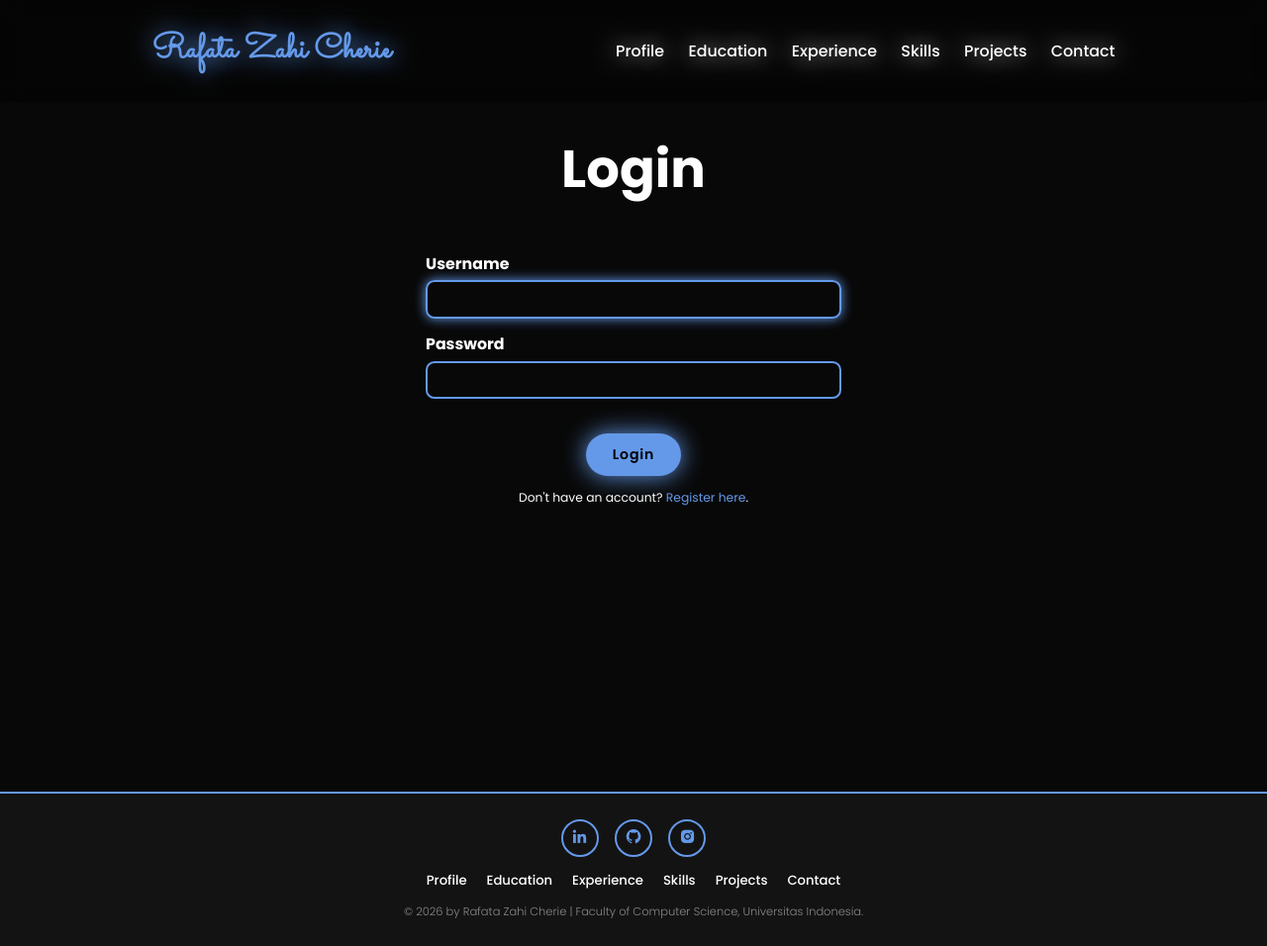
After one commit to rafatacherie/myportofolio, a Django app: page /login/ in a window 1280 px wide. The commit adds this page. Shown: the whole page at 99% size. Run offline with Django 5.2, Linux system fonts and the light colour scheme.

Commit message:
Tutorial 04: Implementasi Autentikasi, Session, dan Cookie

```diff
--- a/main/models.py
+++ b/main/models.py
@@ -1,5 +1,6 @@
 import uuid
 from django.db import models
+from django.contrib.auth.models import User
 
 class Experience(models.Model):
     EXPERIENCE_CHOICES = [
@@ -81,6 +82,7 @@ class Project(models.Model):
     tech_stack = models.CharField(max_length=255)
     project_url = models.URLField(blank=True)
     project_image_url = models.URLField(blank=True, max_length=500)
+    starred_by = models.ManyToManyField(User, related_name="starred_projects", blank=True)
 
     def __str__(self):
         return self.title
--- a/main/urls.py
+++ b/main/urls.py
@@ -13,6 +13,10 @@ from main.views import (
     create_project,
     delete_project,
     get_projects_json,
+    toggle_star,
+    register,
+    login_user,
+    logout_user,
 )
 
 app_name = "main"
@@ -30,4 +34,8 @@ urlpatterns = [
     path("projects/add/", create_project, name="create_project"),
     path("projects/<uuid:project_id>/delete/", delete_project, name="delete_project"),
     path("api/projects/", get_projects_json, name="get_projects_json"),
+    path("projects/<uuid:project_id>/star/", toggle_star, name="toggle_star"),
+    path("register/", register, name="register"),
+    path("login/", login_user, name="login"),
+    path("logout/", logout_user, name="logout"),
 ]
--- a/main/views.py
+++ b/main/views.py
@@ -1,4 +1,10 @@
+import datetime
 from django.contrib import messages
+from django.contrib.auth import login, logout
+from django.contrib.auth.forms import AuthenticationForm, UserCreationForm
+from django.shortcuts import redirect, render
+from django.contrib.auth.decorators import login_required
+from django.core.exceptions import PermissionDenied
 from django.core import serializers
 from django.http import HttpResponse
 from django.shortcuts import get_object_or_404, redirect, render
@@ -8,6 +14,7 @@ from main.models import Project, Education, Experience, Skill, Contact
 
 
 def show_main(request):
+    last_login = request.COOKIES.get('last_login', 'No login session / Cookie not found')
     context = {
         "name": "Rafata Zahi Cherie",
         "short_name": "Rafata",
@@ -18,6 +25,7 @@ def show_main(request):
             "evolving knowledge of data, systems, and business processes. With a growth-oriented "
             "mindset, I am always eager to learn, take on challenges, and develop my skills."
         ),
+        "last_login": last_login,
     }
     return render(request, "index.html", context)
 
@@ -39,7 +47,6 @@ def get_experience_json(request):
     experiences_json = serializers.serialize("json", experiences)
     return HttpResponse(experiences_json, content_type="application/json")
 
-
 def show_experience(request):
     json_response = get_experience_json(request)
 
@@ -57,8 +64,11 @@ def show_experience(request):
     }
     return render(request, "experience.html", context)
 
+@login_required(login_url="/login/")
+def create_experience(request):
+    if not request.user.is_superuser:
+        raise PermissionDenied
 
-def create_experience(request):
     form = ExperienceForm(request.POST or None)
 
     if request.method == "POST" and form.is_valid():
@@ -72,8 +82,11 @@ def create_experience(request):
     }
     return render(request, "experience_form.html", context)
 
+@login_required(login_url="/login/")
+def delete_experience(request, experience_id):
+    if not request.user.is_superuser:
+        raise PermissionDenied
 
-def delete_experience(request, experience_id):
     experience = get_object_or_404(Experience, pk=experience_id)
 
     if request.method == "POST":
@@ -105,9 +118,8 @@ def get_projects_json(request):
     if title_query:
         projects = projects.filter(title__icontains=title_query)
 
-    projects_json = serializers.serialize("json", projects)
+    projects_json = serializers.serialize("json", projects, use_natural_foreign_keys=True)
     return HttpResponse(projects_json, content_type="application/json")
-
 
 def show_projects(request):
     json_response = get_projects_json(request)
@@ -126,8 +138,11 @@ def show_projects(request):
     }
     return render(request, "project.html", context)
 
+@login_required(login_url="/login/")
+def create_project(request):
+    if not request.user.is_superuser:
+        raise PermissionDenied
 
-def create_project(request):
     form = ProjectForm(request.POST or None)
 
     if request.method == "POST" and form.is_valid():
@@ -141,8 +156,11 @@ def create_project(request):
     }
     return render(request, "projects_form.html", context)
 
+@login_required(login_url="/login/")
+def delete_project(request, project_id):
+    if not request.user.is_superuser:
+        raise PermissionDenied
 
-def delete_project(request, project_id):
     project = get_object_or_404(Project, pk=project_id)
 
     if request.method == "POST":
@@ -151,3 +169,46 @@ def delete_project(request, project_id):
         return redirect("main:show_projects")
 
     return redirect("main:show_projects")
+
+@login_required(login_url="/login/")
+def toggle_star(request, project_id):
+    form = ProjectForm(request.POST or None)
+    project = get_object_or_404(Project, pk=project_id)
+
+    if request.method == "POST":
+        if request.user in project.starred_by.all():
+            project.starred_by.remove(request.user)
+        else:
+            project.starred_by.add(request.user)
+
+    return redirect("main:show_projects")
+
+def register(request):
+    form = UserCreationForm(request.POST or None)
+
+    if request.method == "POST" and form.is_valid():
+        form.save()
+        messages.success(request, "Account successfully created. Please login.")
+        return redirect("main:login")
+
+    context = {"name": "Rafata Zahi Cherie", "form": form}
+    return render(request, "register.html", context)
+
+def login_user(request):
+    form = AuthenticationForm(request, data=request.POST or None)
+
+    if request.method == "POST" and form.is_valid():
+        user = form.get_user()
+        login(request, user)
+        response = redirect("main:show_main")
+        response.set_cookie('last_login', datetime.datetime.now().strftime('%Y-%m-%d %H:%M:%S'))
+        return response
+
+    context = {"name": "Rafata Zahi Cherie", "form": form}
+    return render(request, "login.html", context)
+
+def logout_user(request):
+    logout(request)
+    response = redirect("main:show_main")
+    response.delete_cookie('last_login')
+    return response
--- a/portofolio/settings.py
+++ b/portofolio/settings.py
@@ -72,6 +72,7 @@ TEMPLATES = [
         'APP_DIRS': True,
         'OPTIONS': {
             'context_processors': [
+                'django.template.context_processors.debug',
                 'django.template.context_processors.request',
                 'django.contrib.auth.context_processors.auth',
                 'django.contrib.messages.context_processors.messages',
--- a/static/css/style.css
+++ b/static/css/style.css
@@ -70,7 +70,7 @@ body {
 .navbar a {
     font-size: 1.8rem;
     color: var(--text-color);
-    margin-left: 4rem;                    /* Jarak antar menu navigasi */
+    margin-left: 2.5rem;                    /* Jarak antar menu navigasi */
     font-weight: 500;
     transition: 0.3s ease;
     border-bottom: 3px solid transparent; /* Garis bawah bawaan dibuat tidak terlihat */
@@ -1644,6 +1644,26 @@ ditumpuk jadi satu kolom vertikal agar tidak menumpuk */
     margin: 0 auto;
 }
 
+.auth-form {
+    max-width: 420px;
+}
+
+.auth-form .project-form-actions {
+    justify-content: center;
+}
+
+.auth-note {
+    max-width: 420px;
+    margin: 1.5rem auto 0;
+    text-align: center;
+    font-size: 1.4rem;
+    color: var(--text-color);
+}
+
+.auth-note a {
+    color: var(--main-color);
+}
+
 /* Jarak antar box input pada form */
 .form-group {
     margin-bottom: 1.5rem;
@@ -1775,3 +1795,35 @@ ditumpuk jadi satu kolom vertikal agar tidak menumpuk */
         width: min(85%, 380px);
     }
 }
+
+/* .nav-user {
+    color: var(--main-color);
+    font-weight: 600;
+    margin-left: 4rem;
+} */
+
+.last-login {
+    display: block;
+    width: 100%;
+    margin-top: 2rem;
+    margin-left: 0;
+    font-size: 1.3rem;
+    opacity: 0.7;
+    text-align: left;
+}
+
+.star-form {
+    display: inline;
+}
+
+.btn.is-starred {
+    background: var(--main-color);
+}
+
+.star-count {
+    padding: 0.05rem 0.4rem;
+    border-radius: 999px;
+    background: #CFEBFF;
+    font-size: 1.1rem;
+    margin-left: 0.3rem;
+}
--- a/templates/base.html
+++ b/templates/base.html
@@ -26,6 +26,10 @@
             <a href="{% url 'main:show_skills' %}" class="{% if request.resolver_match.url_name == 'show_skills' %}active{% endif %}">Skills</a>
             <a href="{% url 'main:show_projects' %}" class="{% if request.resolver_match.url_name == 'show_projects' %}active{% endif %}">Projects</a>
             <a href="{% url 'main:show_contact' %}" class="{% if request.resolver_match.url_name == 'show_contact' %}active{% endif %}">Contact</a>
+            {% if user.is_authenticated %}
+                <!-- <span class="nav-user">{{ user.username }}</span> -->
+                <a href="{% url 'main:logout' %}">Logout</a>
+            {% endif %}
         </nav>
     </header>
     {% if messages %}
--- a/templates/index.html
+++ b/templates/index.html
@@ -16,9 +16,10 @@
             </div>
 
             <div class="btn-group">
-                <a href="{% url 'main:show_contact' %}" class="btn">Contact</a>
-                <a href="{% url 'main:show_projects' %}" class="btn">Projects</a>
+                <a href="{% url 'main:login' %}" class="btn">Login</a>
+                <a href="{% url 'main:register' %}" class="btn">Register</a>
             </div>
+            <p class="last-login">Last login session: {{ last_login }}</p>
         </div>
             <div class="home-img">
                 <img src="/static/img/rafata.png" alt="Photo of {{ name }}">
--- /dev/null
+++ b/templates/login.html
@@ -0,0 +1,28 @@
+{% extends 'base.html' %}
+{% block meta %}
+    <title>Login - {{ name }}</title>
+{% endblock meta %}
+{% block content %}
+<section class="projects" id="login">
+    <h2 class="heading">Login</h2>
+    <form method="post" action="{% url 'main:login' %}" class="project-form auth-form">
+        {% csrf_token %}
+        {% for field in form %}
+            <div class="form-group">
+                <label for="{{ field.id_for_label }}">{{ field.label }}</label>
+                {{ field }}
+                {% for error in field.errors %}
+                    <p class="form-error">{{ error }}</p>
+                {% endfor %}
+            </div>
+        {% endfor %}
+        {% for error in form.non_field_errors %}
+            <p class="form-error">{{ error }}</p>
+        {% endfor %}
+        <div class="project-form-actions">
+            <button type="submit" class="btn">Login</button>
+        </div>
+    </form>
+    <p class="auth-note">Don't have an account? <a href="{% url 'main:register' %}">Register here</a>.</p>
+</section>
+{% endblock content %}
```
Also changed, not shown: templates/components/project_star.html (added, +9 -0 lines), templates/project.html (+6 -2 lines), templates/register.html (added, +28 -0 lines), test_e2e.py (added, +113 -0 lines), main/migrations/0008_project_starred_by.py (added).
